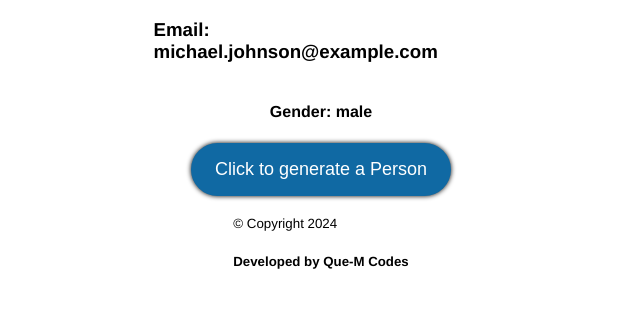
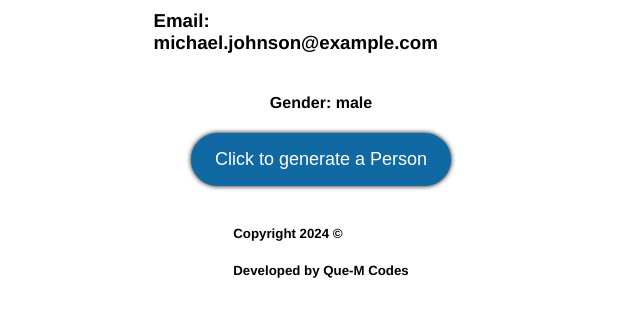
Before and after one commit to QueMnqika/Vue-user-generator, a plain HTML site: page index.html in a window 1280 px wide. Shown: the part 491-808 px from the top of the page, without its empty margins (319-959 px from the left). Drawn offline with nearby package versions, Linux system fonts and the light colour scheme.

Commit message:
Update index.html

```diff
--- a/index.html
+++ b/index.html
@@ -16,7 +16,7 @@
         <button :class="gender" v-on:click="getUsers()">Click to generate a Person</button>
         <br/>
         <div>
-            <small>&copy; Copyright 2024</small>
+            <h5>Copyright 2024 &copy;</h5>
             <h5>Developed by Que-M Codes</h5>
         </div>
     </div>
```
